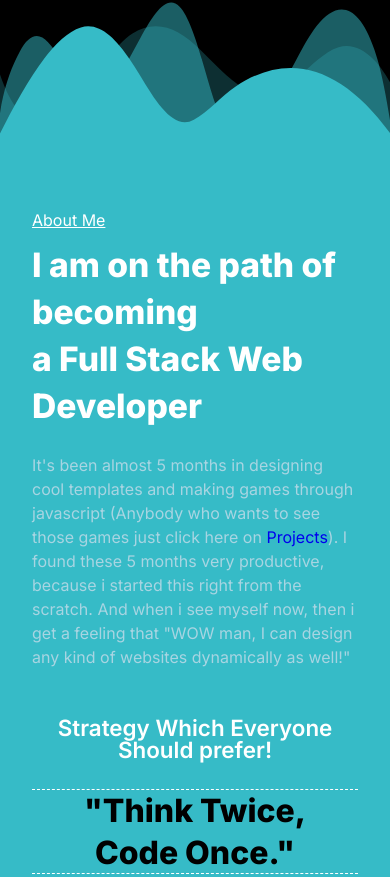
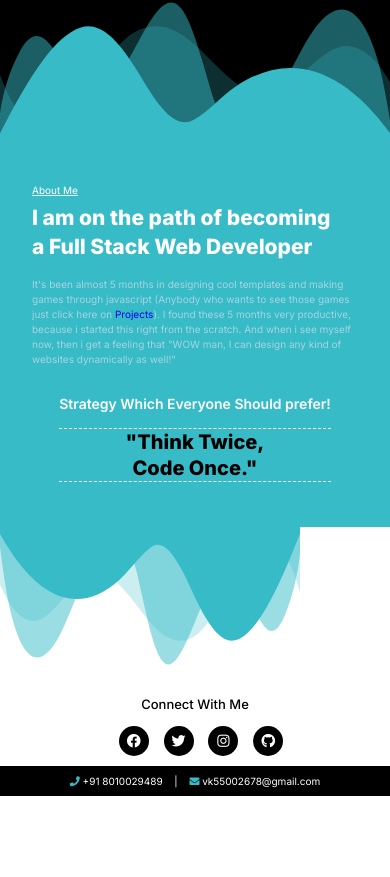
Before and after one commit to Vikas2489/Vikas-Singh-Portfolio, a plain HTML site: page index.html in a window 390 px wide. Shown: the part 704-1581 px from the top of the page. After the commit the page ends 1500 px from the top, so only its background shows below. Drawn offline with Linux system fonts and the light colour scheme; a web font is replaced by a local one.

Commit message:
completed with the responsive too

```diff
--- a/Assets/Stylesheet/style.scss
+++ b/Assets/Stylesheet/style.scss
@@ -151,19 +151,6 @@ body {
     }
 }
 
-// @keyframes border {
-//     0% {
-//         border-top: 1px dashed white;
-//         border-bottom: 1px dashed white;
-//     }
-//     50% {
-//         border-bottom: 1.2px dashed white;
-//         border-top: 1.2px dashed white;
-//     }
-//     100% {
-//         border: none;
-//     }
-// }
 footer {
     padding: 2rem 0 0 0;
     p:first-child {
@@ -181,6 +168,7 @@ footer {
         color: white;
         background-color: black;
         line-height: 3rem;
+        transition: all 20ms linear;
         margin-left: 1.2rem;
         font-size: 1.4rem;
         &:hover {
@@ -223,3 +211,37 @@ footer {
         }
     }
 }
+
+@media screen and (max-width: 540px) {
+    html {
+        font-size: 10px;
+    }
+    .sm-flex-100 {
+        flex-basis: 100%;
+    }
+    .sm-flex-column {
+        flex-direction: column;
+    }
+    .blue-bg {
+        .sm-flex-100 {
+            margin: 1.5rem 0;
+        }
+    }
+}
+
+@media screen and (max-width: 280px) {
+    html {
+        font-size: 5px;
+    }
+    .sm-flex-100 {
+        flex-basis: 100%;
+    }
+    .sm-flex-column {
+        flex-direction: column;
+    }
+    .blue-bg {
+        .sm-flex-100 {
+            margin: 1.5rem 0;
+        }
+    }
+}
```
Also changed, not shown: Assets/Stylesheet/style.css, 1 other file.
